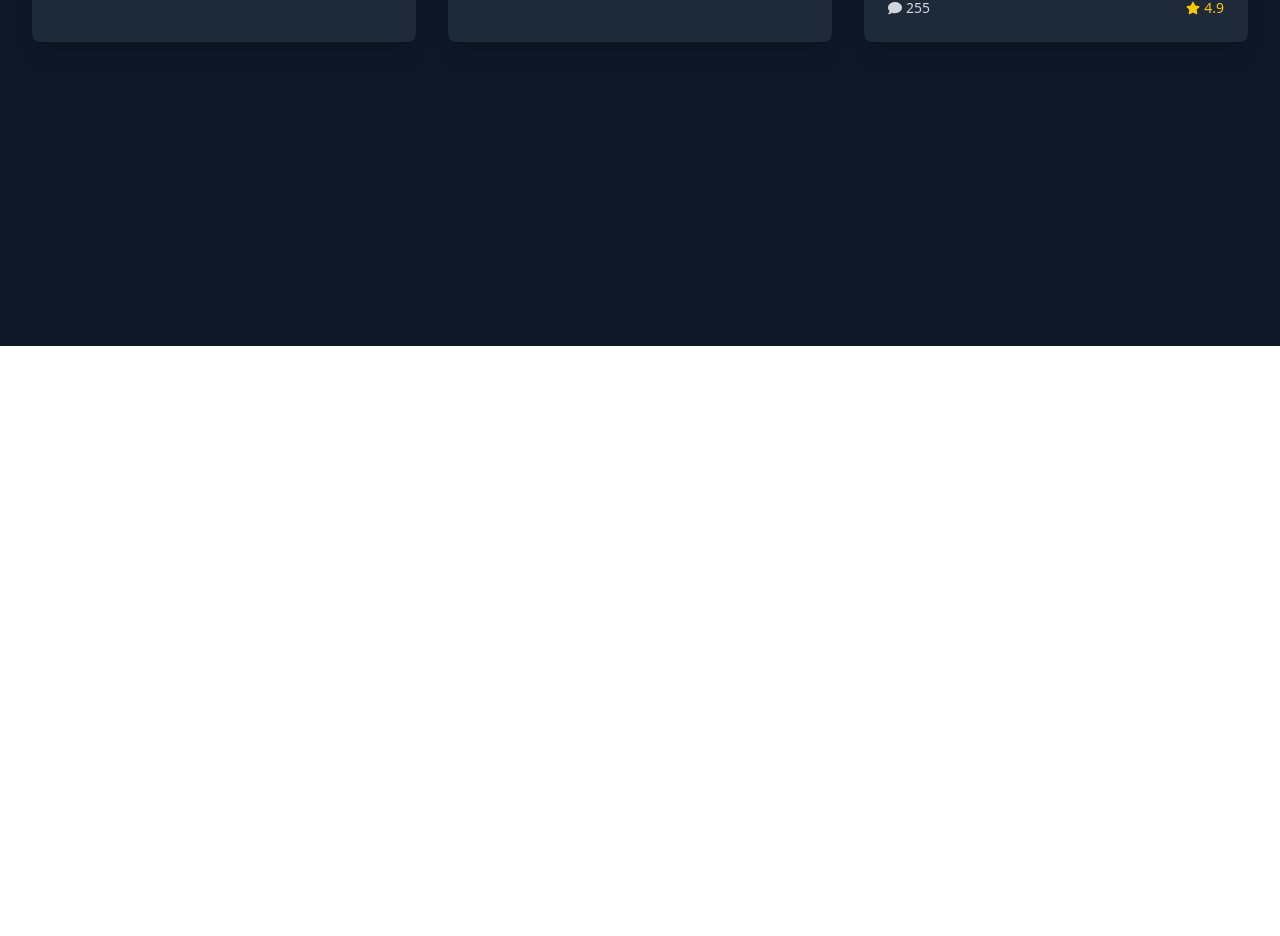
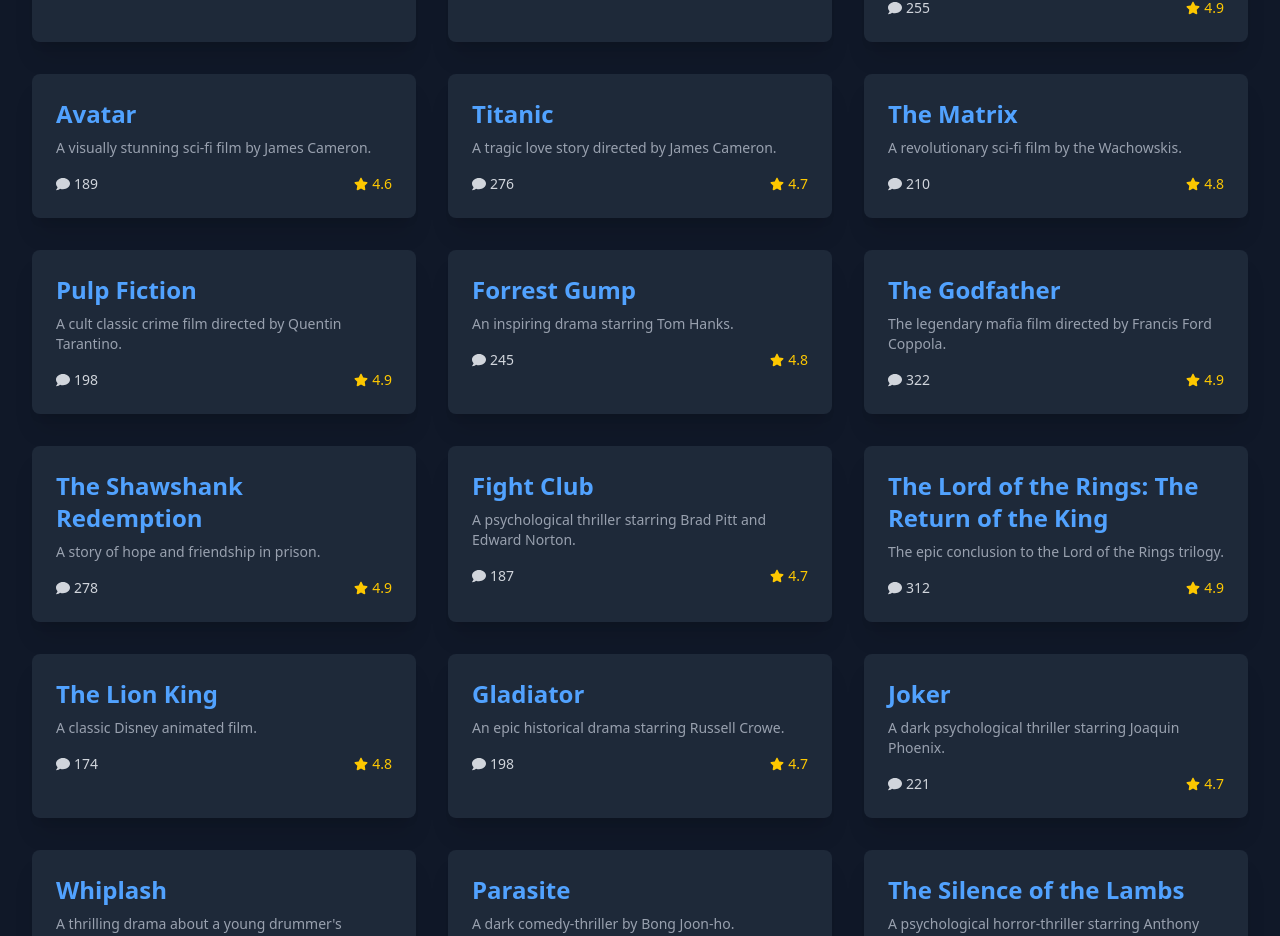
Before and after one commit to chathuranga-senanayaka/next-movie-app, a Next.js app: page / in a window 1280 px wide. Shown: the part 454-1390 px from the top of the page. Before the commit the page ends 800 px from the top, so only its background shows below. Built offline with nearby package versions, Linux system fonts and the light colour scheme.

Commit message:
extend data

```diff
--- a/src/app/movies/[id]/page.tsx
+++ b/src/app/movies/[id]/page.tsx
@@ -38,6 +38,183 @@
         "The best Batman movie!",
         "Heath Ledger was outstanding.",
         "Iconic movie.",
+      ],
+    },
+    {
+      id: "4",
+      title: "Avatar",
+      comments: 189,
+      rating: 4.6,
+      description: "A visually stunning sci-fi film by James Cameron.",
+      commentsList: ["Amazing CGI!", "Loved Pandora!", "A must-watch!"],
+    },
+    {
+      id: "5",
+      title: "Titanic",
+      comments: 276,
+      rating: 4.7,
+      description: "A tragic love story directed by James Cameron.",
+      commentsList: ["Heartbreaking!", "Amazing cinematography!", "Classic!"],
+    },
+    {
+      id: "6",
+      title: "The Matrix",
+      comments: 210,
+      rating: 4.8,
+      description: "A revolutionary sci-fi film by the Wachowskis.",
+      commentsList: [
+        "Mind-blowing!",
+        "Great action scenes!",
+        "Neo is the best!",
+      ],
+    },
+    {
+      id: "7",
+      title: "Pulp Fiction",
+      comments: 198,
+      rating: 4.9,
+      description: "A cult classic crime film directed by Quentin Tarantino.",
+      commentsList: [
+        "Tarantino at his best!",
+        "Amazing dialogues!",
+        "Classic!",
+      ],
+    },
+    {
+      id: "8",
+      title: "Forrest Gump",
+      comments: 245,
+      rating: 4.8,
+      description: "An inspiring drama starring Tom Hanks.",
+      commentsList: [
+        "Beautiful story!",
+        "Emotional!",
+        "Life is like a box of chocolates.",
+      ],
+    },
+    {
+      id: "9",
+      title: "The Godfather",
+      comments: 322,
+      rating: 4.9,
+      description: "The legendary mafia film directed by Francis Ford Coppola.",
+      commentsList: ["Best movie ever!", "Iconic!", "Masterpiece!"],
+    },
+    {
+      id: "10",
+      title: "The Shawshank Redemption",
+      comments: 278,
+      rating: 4.9,
+      description: "A story of hope and friendship in prison.",
+      commentsList: ["Best ending ever!", "Inspirational!", "A must-watch!"],
+    },
+    {
+      id: "11",
+      title: "Fight Club",
+      comments: 187,
+      rating: 4.7,
+      description:
+        "A psychological thriller starring Brad Pitt and Edward Norton.",
+      commentsList: [
+        "Rule #1: Don't talk about it!",
+        "Mind-blowing!",
+        "Dark and gripping.",
+      ],
+    },
+    {
+      id: "12",
+      title: "The Lord of the Rings: The Return of the King",
+      comments: 312,
+      rating: 4.9,
+      description: "The epic conclusion to the Lord of the Rings trilogy.",
+      commentsList: ["Epic battles!", "Best trilogy ever!", "Masterpiece!"],
+    },
+    {
+      id: "13",
+      title: "The Lion King",
+      comments: 174,
+      rating: 4.8,
+      description: "A classic Disney animated film.",
+      commentsList: ["Childhood favorite!", "Great music!", "Emotional!"],
+    },
+    {
+      id: "14",
+      title: "Gladiator",
+      comments: 198,
+      rating: 4.7,
+      description: "An epic historical drama starring Russell Crowe.",
+      commentsList: [
+        "Are you not entertained?",
+        "Great story!",
+        "Epic fights!",
+      ],
+    },
+    {
+      id: "15",
+      title: "Joker",
+      comments: 221,
+      rating: 4.7,
+      description: "A dark psychological thriller starring Joaquin Phoenix.",
+      commentsList: [
+        "Dark and intense!",
+        "Brilliant acting!",
+        "Disturbing but amazing!",
+      ],
+    },
+    {
+      id: "16",
+      title: "Whiplash",
+      comments: 144,
+      rating: 4.8,
+      description: "A thrilling drama about a young drummer's ambition.",
+      commentsList: ["Intense!", "Amazing performances!", "Powerful story!"],
+    },
+    {
+      id: "17",
+      title: "Parasite",
+      comments: 189,
+      rating: 4.8,
+      description: "A dark comedy-thriller by Bong Joon-ho.",
+      commentsList: [
+        "Brilliant story!",
+        "Twisted and gripping!",
+        "Oscar-worthy!",
+      ],
+    },
+    {
+      id: "18",
+      title: "The Silence of the Lambs",
+      comments: 154,
+      rating: 4.9,
+      description: "A psychological horror-thriller starring Anthony Hopkins.",
+      commentsList: [
+        "Creepy and brilliant!",
+        "Iconic!",
+        "Hannibal Lecter is terrifying!",
+      ],
+    },
+    {
+      id: "19",
+      title: "Django Unchained",
+      comments: 167,
+      rating: 4.8,
+      description: "A western revenge film directed by Quentin Tarantino.",
+      commentsList: [
+        "Tarantino at his best!",
+        "Great action!",
+        "Loved the dialogues!",
+      ],
+    },
+    {
+      id: "20",
+      title: "The Green Mile",
+      comments: 176,
+      rating: 4.8,
+      description: "A touching drama starring Tom Hanks.",
+      commentsList: [
+        "Heartbreaking!",
+        "Emotional and deep!",
+        "One of the best!",
       ],
     },
   ];
--- a/src/app/movies/page.tsx
+++ b/src/app/movies/page.tsx
@@ -5,6 +5,23 @@
     { id: "1", title: "Inception" },
     { id: "2", title: "Interstellar" },
     { id: "3", title: "The Dark Knight" },
+    { id: "4", title: "Avatar" },
+    { id: "5", title: "Titanic" },
+    { id: "6", title: "The Matrix" },
+    { id: "7", title: "Pulp Fiction" },
+    { id: "8", title: "Forrest Gump" },
+    { id: "9", title: "The Godfather" },
+    { id: "10", title: "The Shawshank Redemption" },
+    { id: "11", title: "Fight Club" },
+    { id: "12", title: "The Lord of the Rings: The Return of the King" },
+    { id: "13", title: "The Lion King" },
+    { id: "14", title: "Gladiator" },
+    { id: "15", title: "Joker" },
+    { id: "16", title: "Whiplash" },
+    { id: "17", title: "Parasite" },
+    { id: "18", title: "The Silence of the Lambs" },
+    { id: "19", title: "Django Unchained" },
+    { id: "20", title: "The Green Mile" },
   ];
 
   return (
--- a/src/app/page.tsx
+++ b/src/app/page.tsx
@@ -24,6 +24,126 @@
       comments: 255,
       rating: 4.9,
       description: "The iconic Batman film directed by Christopher Nolan.",
+    },
+    {
+      id: "4",
+      title: "Avatar",
+      comments: 189,
+      rating: 4.6,
+      description: "A visually stunning sci-fi film by James Cameron.",
+    },
+    {
+      id: "5",
+      title: "Titanic",
+      comments: 276,
+      rating: 4.7,
+      description: "A tragic love story directed by James Cameron.",
+    },
+    {
+      id: "6",
+      title: "The Matrix",
+      comments: 210,
+      rating: 4.8,
+      description: "A revolutionary sci-fi film by the Wachowskis.",
+    },
+    {
+      id: "7",
+      title: "Pulp Fiction",
+      comments: 198,
+      rating: 4.9,
+      description: "A cult classic crime film directed by Quentin Tarantino.",
+    },
+    {
+      id: "8",
+      title: "Forrest Gump",
+      comments: 245,
+      rating: 4.8,
+      description: "An inspiring drama starring Tom Hanks.",
+    },
+    {
+      id: "9",
+      title: "The Godfather",
+      comments: 322,
+      rating: 4.9,
+      description: "The legendary mafia film directed by Francis Ford Coppola.",
+    },
+    {
+      id: "10",
+      title: "The Shawshank Redemption",
+      comments: 278,
+      rating: 4.9,
+      description: "A story of hope and friendship in prison.",
+    },
+    {
+      id: "11",
+      title: "Fight Club",
+      comments: 187,
+      rating: 4.7,
+      description:
+        "A psychological thriller starring Brad Pitt and Edward Norton.",
+    },
+    {
+      id: "12",
+      title: "The Lord of the Rings: The Return of the King",
+      comments: 312,
+      rating: 4.9,
+      description: "The epic conclusion to the Lord of the Rings trilogy.",
+    },
+    {
+      id: "13",
+      title: "The Lion King",
+      comments: 174,
+      rating: 4.8,
+      description: "A classic Disney animated film.",
+    },
+    {
+      id: "14",
+      title: "Gladiator",
+      comments: 198,
+      rating: 4.7,
+      description: "An epic historical drama starring Russell Crowe.",
+    },
+    {
+      id: "15",
+      title: "Joker",
+      comments: 221,
+      rating: 4.7,
+      description: "A dark psychological thriller starring Joaquin Phoenix.",
+    },
+    {
+      id: "16",
+      title: "Whiplash",
+      comments: 144,
+      rating: 4.8,
+      description: "A thrilling drama about a young drummer's ambition.",
+    },
+    {
+      id: "17",
+      title: "Parasite",
+      comments: 189,
+      rating: 4.8,
+      description: "A dark comedy-thriller by Bong Joon-ho.",
+    },
+    {
+      id: "18",
+      title: "The Silence of the Lambs",
+      comments: 154,
+      rating: 4.9,
+      description: "A psychological horror-thriller starring Anthony Hopkins.",
+    },
+    {
+      id: "19",
+      title: "Django Unchained",
+      comments: 167,
+      rating: 4.8,
+      description: "A western revenge film directed by Quentin Tarantino.",
+    },
+    {
+      id: "20",
+      title: "The Green Mile",
+      comments: 176,
+      rating: 4.8,
+      description: "A touching drama starring Tom Hanks.",
     },
   ];
 
```
